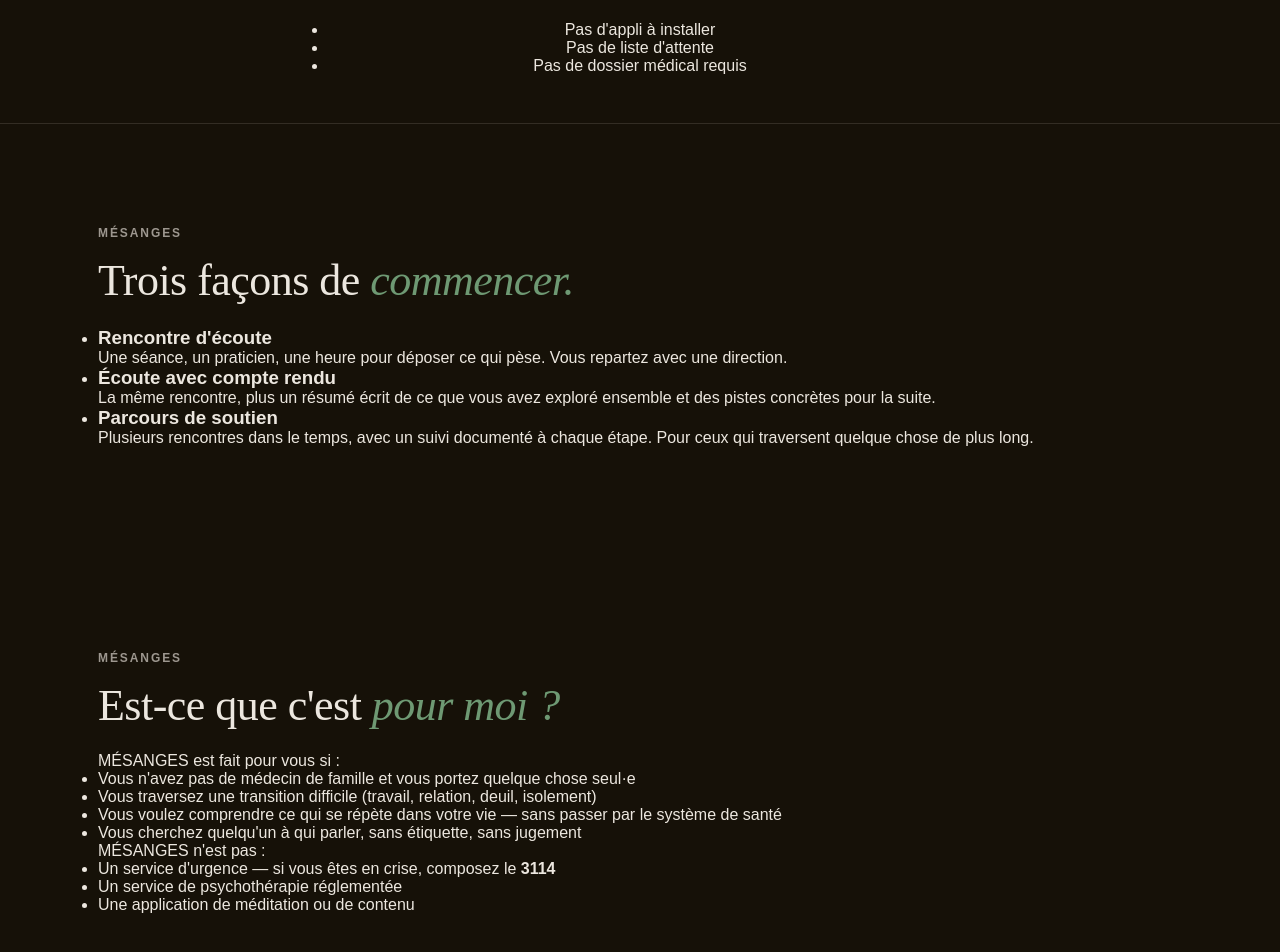
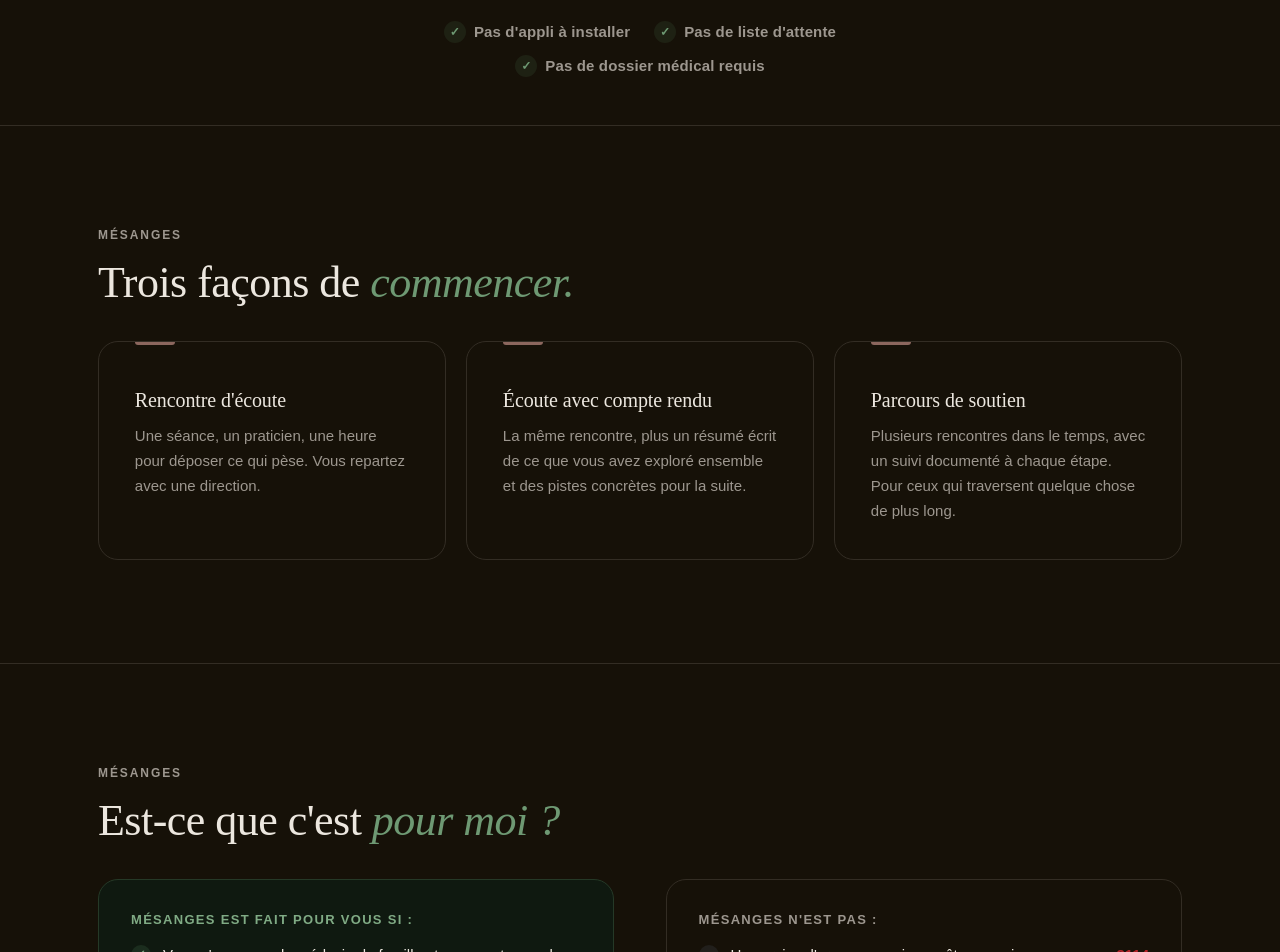
Before and after one commit to Fa9d/MERLIN, a Next.js app in the folder 09_app_ivia_merlin/: page / in a window 1280 px wide. Shown: the part 1320-2272 px from the top of the page. Built offline with nearby package versions, Linux system fonts and the light colour scheme; no server answers; a web font is replaced by a local one.

Commit message:
style(landing): CSS offres 3 colonnes + pour-moi 2 colonnes + reassurance bullets

```diff
--- a/09_app_ivia_merlin/src/app/styles.v3.css
+++ b/09_app_ivia_merlin/src/app/styles.v3.css
@@ -1914,3 +1914,242 @@
   color: var(--v3-ink);
   margin-top: var(--sp-4);
 }
+
+/* Liste de réassurance (Pas d'appli / Pas de liste / Pas de dossier) */
+.v3-mesanges-intro__reassurance {
+  list-style: none;
+  margin: var(--sp-6) auto 0;
+  padding: 0;
+  display: flex;
+  flex-wrap: wrap;
+  justify-content: center;
+  gap: var(--sp-3) var(--sp-6);
+}
+
+.v3-mesanges-intro__reassurance li {
+  display: flex;
+  align-items: center;
+  gap: var(--sp-2);
+  font-family: var(--font-body);
+  font-size: 0.9375rem;
+  font-weight: 600;
+  color: var(--v3-ink-soft);
+  letter-spacing: 0.01em;
+}
+
+.v3-mesanges-intro__reassurance li::before {
+  content: "✓";
+  display: inline-flex;
+  align-items: center;
+  justify-content: center;
+  width: 22px;
+  height: 22px;
+  border-radius: 50%;
+  background: var(--v3-sage-soft);
+  color: var(--v3-sage);
+  font-size: 0.75rem;
+  font-weight: 700;
+  flex-shrink: 0;
+}
+
+/* ── OFFRES — trois façons de commencer ──────────────────────────────── */
+.v3-offres {
+  background: var(--v3-bg);
+}
+
+.v3-offres .v3-h2 {
+  max-width: 30ch;
+}
+
+.v3-offres__grid {
+  list-style: none;
+  margin: var(--sp-8) 0 0;
+  padding: 0;
+  display: grid;
+  grid-template-columns: repeat(3, 1fr);
+  gap: var(--sp-5);
+}
+
+.v3-offre {
+  position: relative;
+  padding: clamp(1.75rem, 2.8vw, 2.25rem);
+  border-radius: 1.25rem;
+  background: var(--v3-surface);
+  border: 1px solid var(--v3-line);
+  display: flex;
+  flex-direction: column;
+  gap: var(--sp-3);
+  transition: border-color 0.2s, box-shadow 0.25s, transform 0.2s;
+}
+
+.v3-offre::before {
+  content: "";
+  position: absolute;
+  top: 0;
+  left: clamp(1.75rem, 2.8vw, 2.25rem);
+  width: 2.5rem;
+  height: 3px;
+  border-radius: 0 0 3px 3px;
+  background: var(--v3-argile);
+  opacity: 0.6;
+}
+
+.v3-offre:hover {
+  border-color: var(--v3-argile-soft);
+  box-shadow: 0 16px 48px oklch(20% 0.02 78 / 0.08);
+  transform: translateY(-2px);
+}
+
+.v3-offre__title {
+  font-family: var(--font-display);
+  font-size: clamp(1.125rem, 1.8vw, 1.25rem);
+  font-weight: 500;
+  color: var(--v3-ink);
+  margin: 0;
+  letter-spacing: -0.005em;
+  padding-top: var(--sp-3);
+}
+
+.v3-offre__body {
+  font-size: 0.9375rem;
+  line-height: 1.65;
+  color: var(--v3-ink-soft);
+  margin: 0;
+}
+
+@media (max-width: 860px) {
+  .v3-offres__grid { grid-template-columns: 1fr; gap: var(--sp-4); }
+  .v3-offre:hover { transform: none; }
+}
+
+/* ── POUR MOI ? — qualification + frontières ──────────────────────────── */
+.v3-pour-moi {
+  background: var(--v3-surface);
+  border-top: 1px solid var(--v3-line);
+  border-bottom: 1px solid var(--v3-line);
+}
+
+.v3-pour-moi .v3-h2 {
+  max-width: 28ch;
+}
+
+.v3-pour-moi__cols {
+  display: grid;
+  grid-template-columns: 1fr 1fr;
+  gap: clamp(1.5rem, 4vw, 3.5rem);
+  margin-top: var(--sp-8);
+}
+
+.v3-pour-moi__col {
+  padding: clamp(1.5rem, 2.5vw, 2rem);
+  border-radius: 1.25rem;
+  border: 1px solid var(--v3-line);
+  display: flex;
+  flex-direction: column;
+  gap: var(--sp-4);
+}
+
+.v3-pour-moi__col--oui {
+  background: oklch(97% 0.015 148);
+  border-color: oklch(88% 0.035 148);
+}
+
+[data-theme="dark"] .v3-pour-moi__col--oui {
+  background: oklch(20% 0.022 148);
+  border-color: oklch(32% 0.040 148);
+}
+
+.v3-pour-moi__col--non {
+  background: var(--v3-bg);
+  border-color: var(--v3-line);
+}
+
+.v3-pour-moi__subtitle {
+  font-family: var(--font-body);
+  font-size: 0.8125rem;
+  font-weight: 700;
+  letter-spacing: 0.10em;
+  text-transform: uppercase;
+  color: var(--v3-ink-soft);
+  margin: 0;
+}
+
+.v3-pour-moi__col--oui .v3-pour-moi__subtitle {
+  color: oklch(40% 0.072 148);
+}
+
+[data-theme="dark"] .v3-pour-moi__col--oui .v3-pour-moi__subtitle {
+  color: oklch(70% 0.072 148);
+}
+
+.v3-pour-moi__list {
+  list-style: none;
+  margin: 0;
+  padding: 0;
+  display: flex;
+  flex-direction: column;
+  gap: var(--sp-3);
+}
+
+.v3-pour-moi__list li {
+  display: flex;
+  align-items: flex-start;
+  gap: var(--sp-3);
+  font-size: 0.9375rem;
+  line-height: 1.6;
+  color: var(--v3-ink);
+}
+
+.v3-pour-moi__col--oui .v3-pour-moi__list li::before {
+  content: "✓";
+  display: inline-flex;
+  align-items: center;
+  justify-content: center;
+  width: 20px;
+  height: 20px;
+  min-width: 20px;
+  border-radius: 50%;
+  background: oklch(52% 0.072 148 / 0.14);
+  color: oklch(40% 0.072 148);
+  font-size: 0.6875rem;
+  font-weight: 700;
+  margin-top: 2px;
+}
+
+[data-theme="dark"] .v3-pour-moi__col--oui .v3-pour-moi__list li::before {
+  background: oklch(52% 0.072 148 / 0.22);
+  color: oklch(70% 0.072 148);
+}
+
+.v3-pour-moi__col--non .v3-pour-moi__list li::before {
+  content: "–";
+  display: inline-flex;
+  align-items: center;
+  justify-content: center;
+  width: 20px;
+  height: 20px;
+  min-width: 20px;
+  border-radius: 50%;
+  background: oklch(92% 0.008 78);
+  color: var(--v3-ink-soft);
+  font-size: 0.875rem;
+  font-weight: 700;
+  margin-top: 2px;
+  line-height: 1;
+}
+
+[data-theme="dark"] .v3-pour-moi__col--non .v3-pour-moi__list li::before {
+  background: oklch(24% 0.008 78);
+}
+
+.v3-pour-moi__list strong {
+  font-weight: 700;
+  color: oklch(50% 0.18 25);
+}
+
+@media (max-width: 720px) {
+  .v3-pour-moi__cols {
+    grid-template-columns: 1fr;
+    gap: var(--sp-4);
+  }
+}
```
